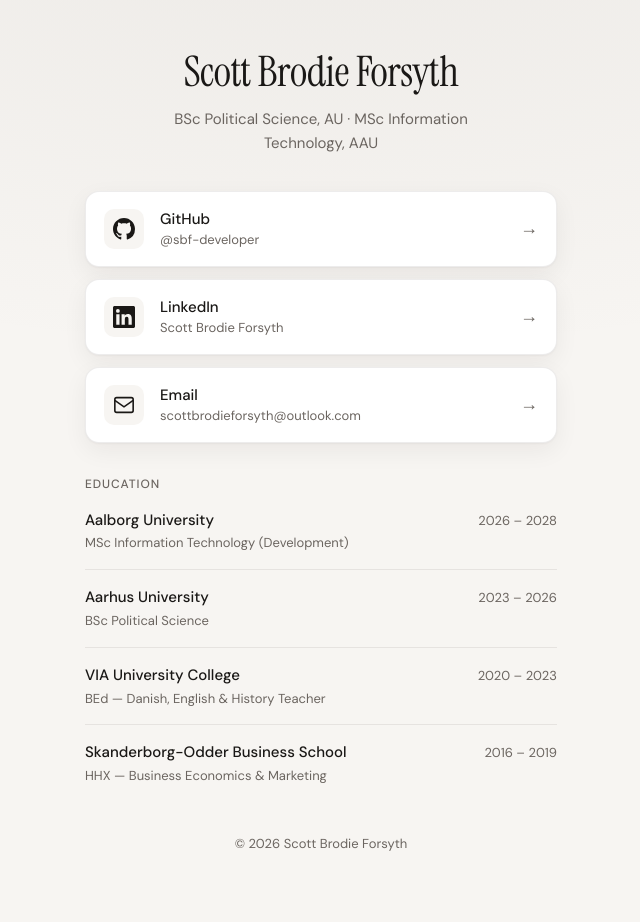
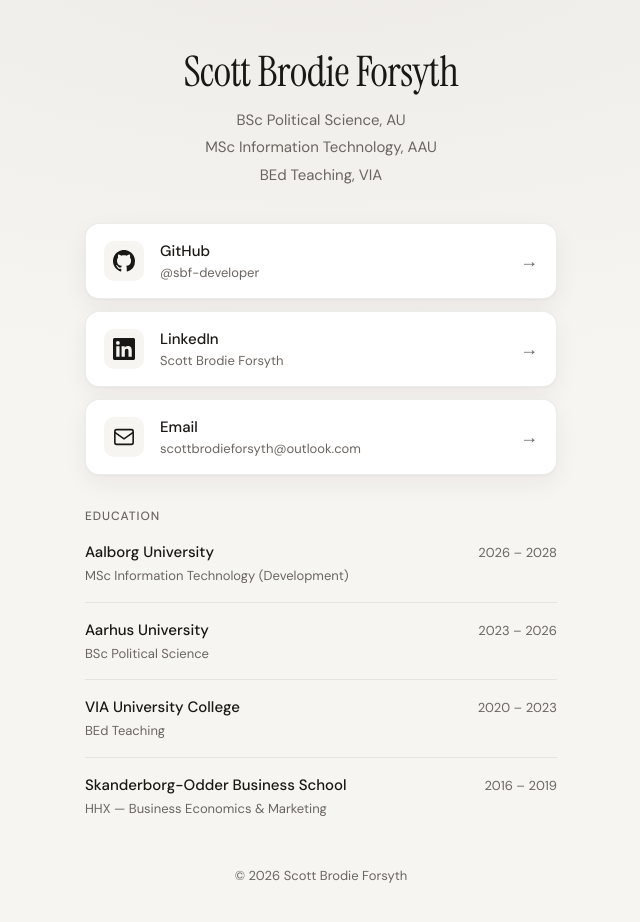
Before and after one commit to sbf-developer/sbf-developer.github.io, a plain HTML site: page index.html in a window 1280 px wide. Shown: the whole page, without its empty margins (319-959 px from the left). Before the commit the page ends 893 px from the top, so only its background shows below. Drawn offline with Linux system fonts and the light colour scheme.

Commit message:
teaching degree added

```diff
--- a/index.html
+++ b/index.html
@@ -15,7 +15,11 @@
   <main class="page">
     <header class="hero">
       <h1 class="title">Scott Brodie Forsyth</h1>
-      <p class="subtitle">BSc Political Science, AU · MSc Information Technology, AAU</p>
+      <ul class="credentials">
+        <li>BSc Political Science, AU</li>
+        <li>MSc Information Technology, AAU</li>
+        <li>BEd Teaching, VIA</li>
+      </ul>
     </header>
 
     <nav class="links" aria-label="Contact and profiles">
@@ -95,7 +99,7 @@
             <span class="edu-school">VIA University College</span>
             <span class="edu-dates">2020 – 2023</span>
           </div>
-          <p class="edu-degree">BEd — Danish, English &amp; History Teacher</p>
+          <p class="edu-degree">BEd Teaching</p>
         </li>
         <li class="edu-item">
           <div class="edu-row">
--- a/styles.css
+++ b/styles.css
@@ -74,12 +74,15 @@ body {
   margin-bottom: 0.75rem;
 }
 
-.subtitle {
+.credentials {
+  list-style: none;
   font-size: 0.9375rem;
-  line-height: 1.55;
+  line-height: 1.65;
   color: var(--text-muted);
-  max-width: 22rem;
-  margin: 0 auto;
+}
+
+.credentials li + li {
+  margin-top: 0.15rem;
 }
 
 .section-heading {
```
